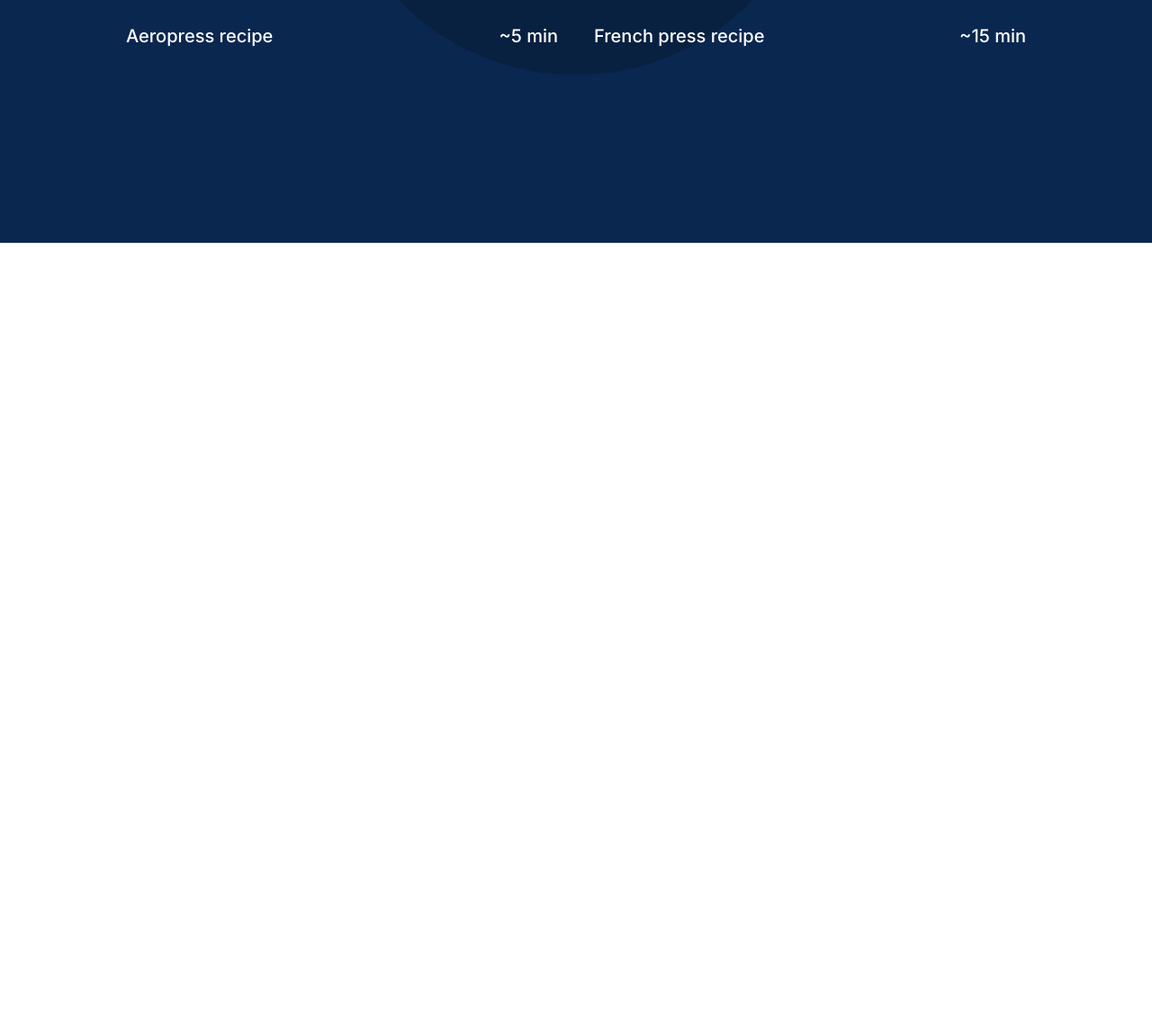
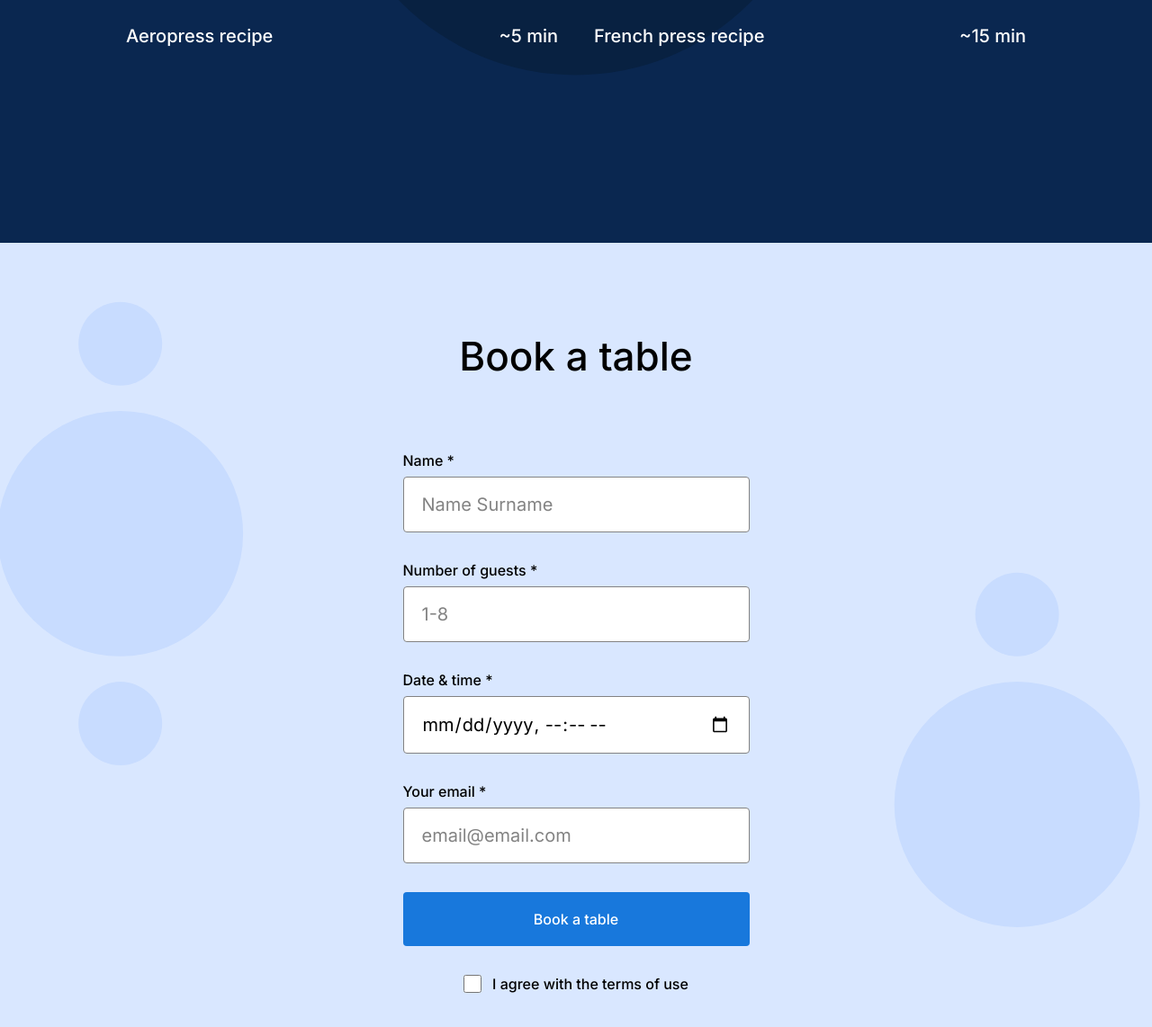
Before and after one commit to Anguadarrama/se_project_coffeeshop, a plain HTML site: page index.html in a window 1280 px wide. Shown: the part 1462-2604 px from the top of the page at 90% size. Before the commit the page ends 1732 px from the top, so only its background shows below. Drawn offline with Linux system fonts and the light colour scheme.

Commit message:
New Update for my project 2 Stage 3

```diff
--- a/index.html
+++ b/index.html
@@ -95,7 +95,64 @@
             </div>
           </div>
         </section>
-        <section class="reservation" id="book-a-table"></section>
+        <section class="reservation" id="book-a-table">
+          <h2 class="reservation__title">Book a table</h2>
+          <form class="reservation__form form">
+            <fieldset class="form__fieldset">
+              <label for="name" class="form__label"
+                >Name *
+                <input
+                  type="text"
+                  id="name"
+                  class="form__input"
+                  placeholder="Name Surname"
+                  required
+                />
+              </label>
+              <label for="guestNum" class="form__label"
+                >Number of guests *
+                <input
+                  type="number"
+                  id="guestNum"
+                  class="form__input"
+                  min="1"
+                  max="8"
+                  placeholder="1-8"
+                  required
+                />
+              </label>
+              <label for="date_time" class="form__label"
+                >Date & time *
+                <input
+                  type="datetime-local"
+                  id="date_time"
+                  class="form__input"
+                  required
+                />
+              </label>
+              <label for="email" class="form__label"
+                >Your email *
+                <input
+                  type="email"
+                  id="email"
+                  class="form__input"
+                  placeholder="email@email.com"
+                  required
+                />
+              </label>
+            </fieldset>
+            <button class="form__button" type="submit">Book a table</button>
+            <label for="checkbox" class="form__label form__label_type_checkbox">
+              <input
+                type="checkbox"
+                class="form__checkbox"
+                id="checkbox"
+                required
+              />
+              I agree with the terms of use
+            </label>
+          </form>
+        </section>
         <section class="menu" id="menu"></section>
         <section class="about"></section>
       </main>
--- a/pages/index.css
+++ b/pages/index.css
@@ -163,3 +163,91 @@
 .recipes__video-caption p {
   margin: 0;
 }
+
+.reservation {
+  background: center / cover no-repeat #d9e7ff
+    url("../images/background_reservation.svg");
+  padding: 100px 0 120px;
+}
+
+.reservation__title {
+  margin: 0 0 80px;
+  text-align: center;
+  font-family: "Inter";
+  font-style: normal;
+  font-weight: 500;
+  font-size: 44px;
+  line-height: 52px;
+}
+
+.reservation__form {
+  margin: 0 auto;
+}
+
+.form {
+  max-width: 385px;
+}
+
+.form__fieldset {
+  margin: 0;
+  padding: 0;
+  border: none;
+}
+
+.form__input {
+  display: block;
+  width: 100%;
+  padding: 15px 20px;
+  box-sizing: border-box;
+  margin: 8px 0 32px;
+  border: 1px solid #838383;
+  border-radius: 4px;
+  font-family: "Inter";
+  font-style: normal;
+  font-weight: normal;
+  font-size: 20px;
+  line-height: 30px;
+}
+
+.form__button {
+  border-radius: 4px;
+  width: 100%;
+  padding: 20px 0;
+  border: none;
+  margin-bottom: 32px;
+  background-color: #1878dc;
+  color: #fff;
+  font-family: "Inter";
+  font-style: normal;
+  font-weight: 500;
+  font-size: 16px;
+  line-height: 20px;
+}
+
+.form__checkbox {
+  border-radius: 2px;
+  width: 20px;
+  height: 20px;
+}
+
+.form__label {
+  font-family: "Inter";
+  font-style: normal;
+  font-weight: 500;
+  font-size: 16px;
+  line-height: 20px;
+}
+
+.form__label_type_checkbox {
+  display: flex;
+  justify-content: center;
+  gap: 12px;
+}
+
+.form__input .form__label .reservation__title {
+  color: #000;
+}
+
+.form__input::placeholder {
+  color: #838383;
+}
```
